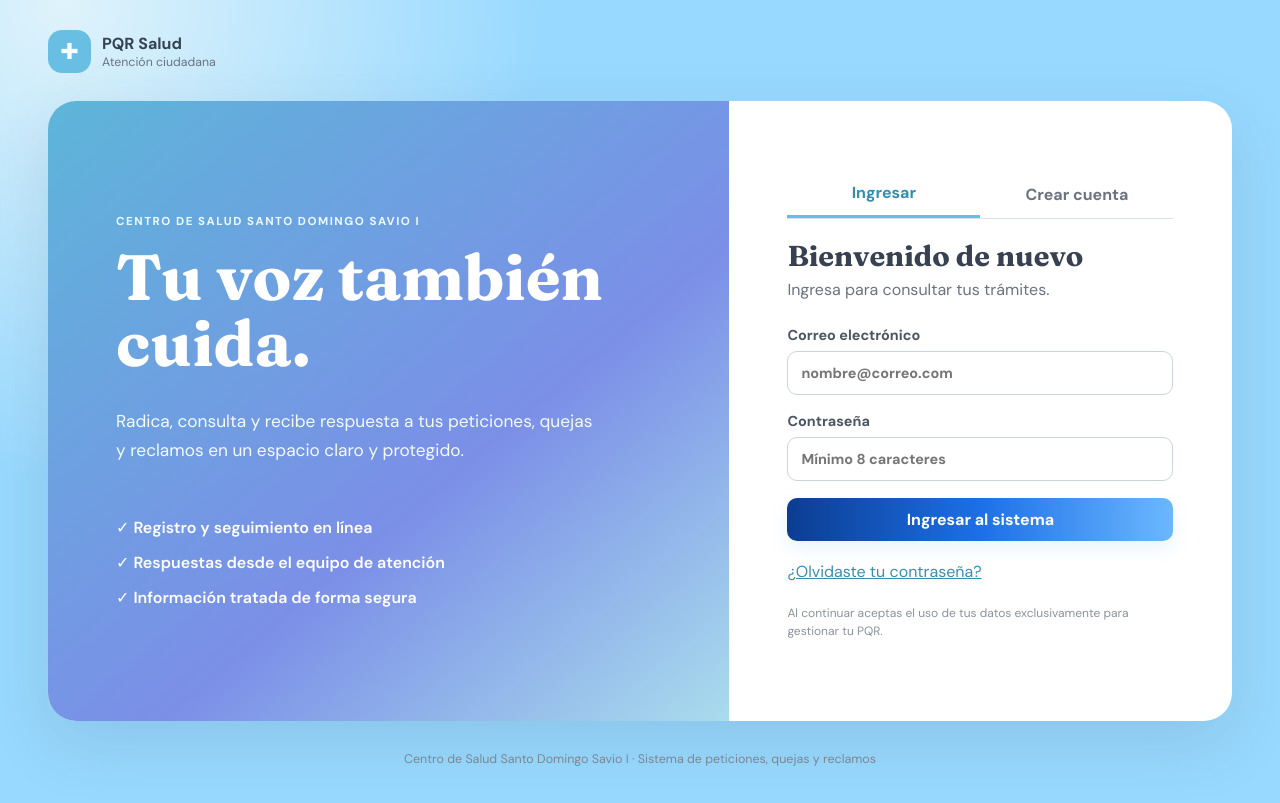
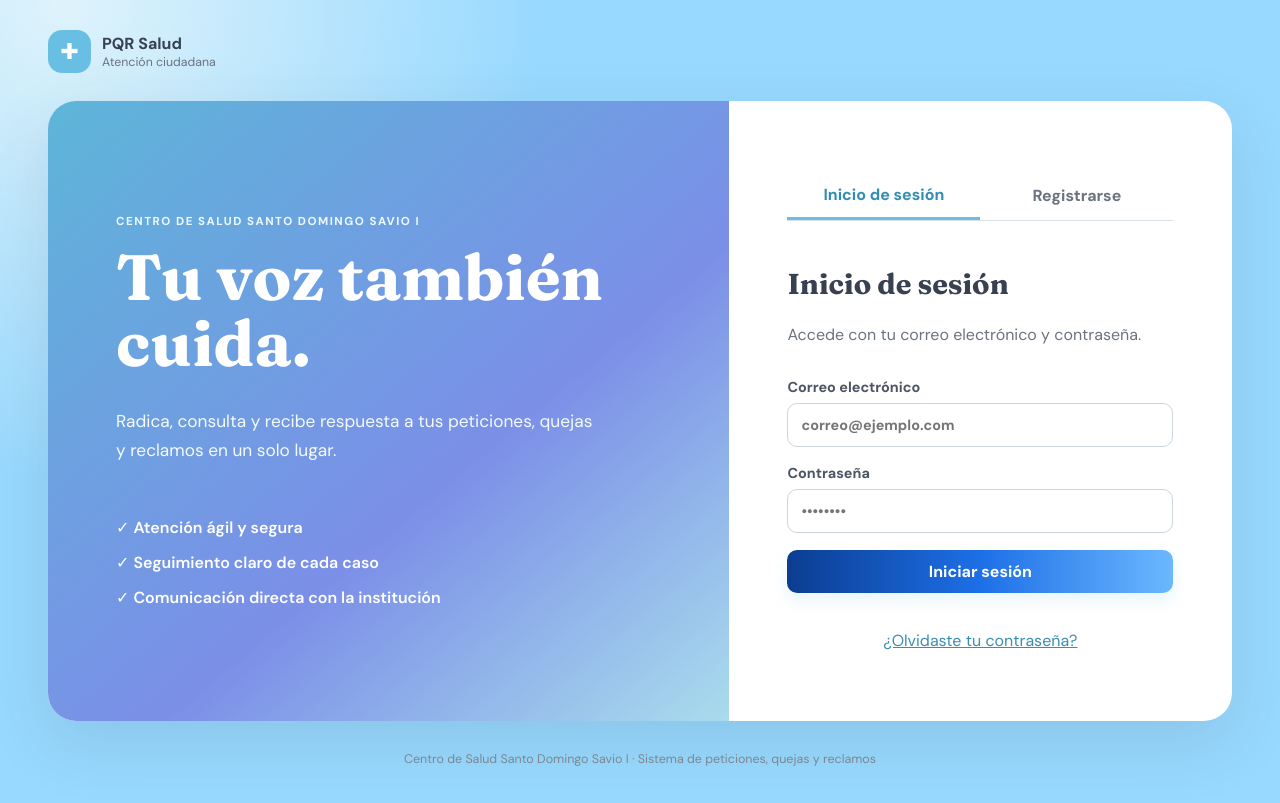
Before and after one commit to karolandrearaigosa2009banquet-arch/PPI, a React (Vite) app in the folder mi-proyecto/: page / in a window 1280 px wide. Built offline with nearby package versions, Linux system fonts and the light colour scheme.

Commit message:
Actualizar formulario de autenticación con vista de Inicio de sesión y Registrarse, incluyendo tipo de documento, datos personales y validación coherente.

```diff
--- a/mi-proyecto/src/Login.jsx
+++ b/mi-proyecto/src/Login.jsx
@@ -1,36 +1,408 @@
 import { useState } from 'react'
 import { supabase } from './supabaseClient'
 
+const DOCUMENT_OPTIONS = [
+  { value: 'rc', label: 'RC' },
+  { value: 'ti', label: 'TI' },
+  { value: 'cc', label: 'CC' },
+  { value: 'ce', label: 'CE' },
+]
+
+const initialLoginForm = {
+  email: '',
+  password: '',
+}
+
+const initialSignupForm = {
+  documentType: 'cc',
+  documentNumber: '',
+  firstName: '',
+  lastName: '',
+  email: '',
+  phone: '',
+  address: '',
+  password: '',
+  confirmPassword: '',
+}
+
 export default function Login() {
   const [view, setView] = useState('login')
-  const [form, setForm] = useState({ fullName: '', email: '', password: '', confirmPassword: '' })
+  const [loginForm, setLoginForm] = useState(initialLoginForm)
+  const [signupForm, setSignupForm] = useState(initialSignupForm)
   const [status, setStatus] = useState(null)
   const [busy, setBusy] = useState(false)
-  const set = (field) => (event) => setForm({ ...form, [field]: event.target.value })
 
-  const submit = async (event) => {
-    event.preventDefault(); setStatus(null)
-    if (view === 'signup' && form.password !== form.confirmPassword) return setStatus({ error: 'Las contraseñas no coinciden.' })
-    if (view === 'signup' && form.password.length < 8) return setStatus({ error: 'Usa una contraseña de mínimo 8 caracteres.' })
-    setBusy(true)
-    const action = view === 'login'
-      ? supabase.auth.signInWithPassword({ email: form.email.trim(), password: form.password })
-      : supabase.auth.signUp({ email: form.email.trim(), password: form.password, options: { data: { full_name: form.fullName.trim() } } })
-    const { data, error } = await action
-    setBusy(false)
-    if (error) return setStatus({ error: view === 'login' ? 'No pudimos iniciar sesión. Revisa tu correo y contraseña.' : error.message })
-    if (view === 'signup' && !data.session) setStatus({ success: 'Cuenta creada. Revisa tu correo para confirmar tu registro.' })
+  const updateLogin = (field) => (event) => {
+    setLoginForm({ ...loginForm, [field]: event.target.value })
   }
 
-  const recover = async () => {
-    if (!form.email) return setStatus({ error: 'Escribe tu correo para recibir el enlace de recuperación.' })
-    setBusy(true); const { error } = await supabase.auth.resetPasswordForEmail(form.email.trim(), { redirectTo: window.location.origin }); setBusy(false)
-    setStatus(error ? { error: error.message } : { success: 'Si existe una cuenta con ese correo, recibirás un enlace de recuperación.' })
+  const updateSignup = (field) => (event) => {
+    setSignupForm({ ...signupForm, [field]: event.target.value })
   }
 
-  return <section className="auth-layout">
-    <div className="welcome-panel"><span className="kicker">Centro de Salud Santo Domingo Savio I</span><h1>Tu voz también cuida.</h1><p>Radica, consulta y recibe respuesta a tus peticiones, quejas y reclamos en un espacio claro y protegido.</p><div className="feature-list"><span>✓ Registro y seguimiento en línea</span><span>✓ Respuestas desde el equipo de atención</span><span>✓ Información tratada de forma segura</span></div></div>
-    <div className="auth-card"><div className="switcher"><button className={view === 'login' ? 'active' : ''} onClick={() => { setView('login'); setStatus(null) }}>Ingresar</button><button className={view === 'signup' ? 'active' : ''} onClick={() => { setView('signup'); setStatus(null) }}>Crear cuenta</button></div><h2>{view === 'login' ? 'Bienvenido de nuevo' : 'Crea tu cuenta'}</h2><p className="muted">{view === 'login' ? 'Ingresa para consultar tus trámites.' : 'Solo te tomará un minuto.'}</p>
-      <form onSubmit={submit} className="form-stack">{view === 'signup' && <label>Nombre completo<input value={form.fullName} onChange={set('fullName')} autoComplete="name" required placeholder="Ej. Ana Gómez" /></label>}<label>Correo electrónico<input type="email" value={form.email} onChange={set('email')} autoComplete="email" required placeholder="nombre@correo.com" /></label><label>Contraseña<input type="password" value={form.password} onChange={set('password')} autoComplete={view === 'login' ? 'current-password' : 'new-password'} required placeholder="Mínimo 8 caracteres" /></label>{view === 'signup' && <label>Confirmar contraseña<input type="password" value={form.confirmPassword} onChange={set('confirmPassword')} autoComplete="new-password" required placeholder="Repite tu contraseña" /></label>}{status && <div className={`alert ${status.error ? 'alert-error' : 'alert-success'}`}>{status.error || status.success}</div>}<button className="btn btn-primary" disabled={busy}>{busy ? 'Procesando…' : view === 'login' ? 'Ingresar al sistema' : 'Crear cuenta'}</button></form>{view === 'login' && <button className="text-button" disabled={busy} onClick={recover}>¿Olvidaste tu contraseña?</button>}<p className="fine-print">Al continuar aceptas el uso de tus datos exclusivamente para gestionar tu PQR.</p></div>
-  </section>
+  const handleSubmit = async (event) => {
+    event.preventDefault()
+    setStatus(null)
+
+    if (!supabase) {
+      setStatus({ error: 'La configuración de Supabase no está lista.' })
+      return
+    }
+
+    if (view === 'login') {
+      const email = loginForm.email.trim()
+      const password = loginForm.password
+
+      if (!email || !password) {
+        setStatus({ error: 'Escribe tu correo y contraseña para iniciar sesión.' })
+        return
+      }
+
+      setBusy(true)
+      const { error } = await supabase.auth.signInWithPassword({ email, password })
+      setBusy(false)
+
+      if (error) {
+        setStatus({ error: 'No pudimos iniciar sesión. Revisa tu correo y contraseña.' })
+        return
+      }
+
+      setStatus({ success: 'Inicio de sesión correcto.' })
+      return
+    }
+
+    const firstName = signupForm.firstName.trim()
+    const lastName = signupForm.lastName.trim()
+    const email = signupForm.email.trim()
+    const documentNumber = signupForm.documentNumber.trim()
+    const phone = signupForm.phone.trim()
+    const address = signupForm.address.trim()
+
+    if (!signupForm.documentType) {
+      setStatus({ error: 'Selecciona un tipo de documento.' })
+      return
+    }
+
+    if (!documentNumber) {
+      setStatus({ error: 'Escribe el número de documento.' })
+      return
+    }
+
+    if (!firstName || !lastName) {
+      setStatus({ error: 'Escribe tu nombre y apellido.' })
+      return
+    }
+
+    if (!email || !/^[^\s@]+@[^\s@]+\.[^\s@]+$/.test(email)) {
+      setStatus({ error: 'Escribe un correo válido.' })
+      return
+    }
+
+    if (!phone || !/^\d{7,15}$/.test(phone.replace(/\D/g, ''))) {
+      setStatus({ error: 'Escribe un teléfono válido.' })
+      return
+    }
+
+    if (!address) {
+      setStatus({ error: 'Escribe tu dirección.' })
+      return
+    }
+
+    if (signupForm.password.length < 8) {
+      setStatus({ error: 'Usa una contraseña de mínimo 8 caracteres.' })
+      return
+    }
+
+    if (signupForm.password !== signupForm.confirmPassword) {
+      setStatus({ error: 'Las contraseñas no coinciden.' })
+      return
+    }
+
+    setBusy(true)
+    const { data, error } = await supabase.auth.signUp({
+      email,
+      password: signupForm.password,
+      options: {
+        data: {
+          full_name: `${firstName} ${lastName}`.trim(),
+          first_name: firstName,
+          last_name: lastName,
+          document_type: signupForm.documentType,
+          document_number: documentNumber,
+          phone,
+          address,
+        },
+      },
+    })
+    setBusy(false)
+
+    if (error) {
+      setStatus({ error: error.message })
+      return
+    }
+
+    if (!data.session) {
+      setStatus({ success: 'Cuenta creada. Revisa tu correo para confirmar el registro.' })
+      setSignupForm(initialSignupForm)
+      return
+    }
+
+    setStatus({ success: 'Cuenta creada correctamente.' })
+  }
+
+  const handleRecover = async () => {
+    if (!supabase) {
+      setStatus({ error: 'La configuración de Supabase no está lista.' })
+      return
+    }
+
+    if (!loginForm.email.trim()) {
+      setStatus({ error: 'Escribe tu correo para recibir el enlace de recuperación.' })
+      return
+    }
+
+    setBusy(true)
+    const { error } = await supabase.auth.resetPasswordForEmail(loginForm.email.trim(), {
+      redirectTo: window.location.origin,
+    })
+    setBusy(false)
+
+    setStatus(
+      error
+        ? { error: error.message }
+        : { success: 'Si existe una cuenta con ese correo, recibirás un enlace de recuperación.' },
+    )
+  }
+
+  return (
+    <section className="auth-layout">
+      <div className="welcome-panel">
+        <span className="kicker">Centro de Salud Santo Domingo Savio I</span>
+        <h1>Tu voz también cuida.</h1>
+        <p>
+          Radica, consulta y recibe respuesta a tus peticiones, quejas y reclamos en un
+          solo lugar.
+        </p>
+        <div className="feature-list">
+          <span>✓ Atención ágil y segura</span>
+          <span>✓ Seguimiento claro de cada caso</span>
+          <span>✓ Comunicación directa con la institución</span>
+        </div>
+      </div>
+
+      <div className="auth-card">
+        <div className="switcher">
+          <button
+            type="button"
+            className={view === 'login' ? 'active' : ''}
+            onClick={() => {
+              setView('login')
+              setStatus(null)
+            }}
+          >
+            Inicio de sesión
+          </button>
+          <button
+            type="button"
+            className={view === 'signup' ? 'active' : ''}
+            onClick={() => {
+              setView('signup')
+              setStatus(null)
+            }}
+          >
+            Registrarse
+          </button>
+        </div>
+
+        {status && (
+          <div className={`alert ${status.error ? 'alert-error' : 'alert-success'}`}>
+            <span>{status.error || status.success}</span>
+            <button type="button" onClick={() => setStatus(null)} aria-label="Cerrar alerta">
+              ×
+            </button>
+          </div>
+        )}
+
+        {view === 'login' ? (
+          <form className="form-stack" onSubmit={handleSubmit}>
+            <h2>Inicio de sesión</h2>
+            <p className="muted">Accede con tu correo electrónico y contraseña.</p>
+
+            <label htmlFor="login-email">
+              Correo electrónico
+              <input
+                id="login-email"
+                name="email"
+                type="email"
+                autoComplete="email"
+                value={loginForm.email}
+                onChange={updateLogin('email')}
+                placeholder="correo@ejemplo.com"
+                required
+              />
+            </label>
+
+            <label htmlFor="login-password">
+              Contraseña
+              <input
+                id="login-password"
+                name="password"
+                type="password"
+                autoComplete="current-password"
+                value={loginForm.password}
+                onChange={updateLogin('password')}
+                placeholder="••••••••"
+                required
+              />
+            </label>
+
+            <button type="submit" className="btn btn-primary" disabled={busy}>
+              {busy ? 'Procesando...' : 'Iniciar sesión'}
+            </button>
+
+            <button type="button" className="text-button" onClick={handleRecover}>
+              ¿Olvidaste tu contraseña?
+            </button>
+          </form>
+        ) : (
+          <form className="form-stack" onSubmit={handleSubmit}>
+            <h2>Registrarse</h2>
+            <p className="muted">Completa tus datos para crear tu cuenta.</p>
+
+            <label htmlFor="documentType">
+              Tipo de documento
+              <select
+                id="documentType"
+                name="documentType"
+                value={signupForm.documentType}
+                onChange={updateSignup('documentType')}
+                required
+              >
+                {DOCUMENT_OPTIONS.map((option) => (
+                  <option key={option.value} value={option.value}>
+                    {option.label}
+                  </option>
+                ))}
+              </select>
+            </label>
+
+            <label htmlFor="documentNumber">
+              Número de documento
+              <input
+                id="documentNumber"
+                name="documentNumber"
+                type="text"
+                value={signupForm.documentNumber}
+                onChange={updateSignup('documentNumber')}
+                placeholder="1234567890"
+                required
+              />
+            </label>
+
+            <label htmlFor="firstName">
+              Nombre
+              <input
+                id="firstName"
+                name="firstName"
+                type="text"
+                autoComplete="given-name"
+                value={signupForm.firstName}
+                onChange={updateSignup('firstName')}
+                placeholder="Tu nombre"
+                required
+              />
+            </label>
+
+            <label htmlFor="lastName">
+              Apellido
+              <input
+                id="lastName"
+                name="lastName"
+                type="text"
+                autoComplete="family-name"
+                value={signupForm.lastName}
+                onChange={updateSignup('lastName')}
+                placeholder="Tu apellido"
+                required
+              />
+            </label>
+
+            <label htmlFor="signup-email">
+              Correo
+              <input
+                id="signup-email"
+                name="email"
+                type="email"
+                autoComplete="email"
+                value={signupForm.email}
+                onChange={updateSignup('email')}
+                placeholder="correo@ejemplo.com"
+                required
+              />
+            </label>
+
+            <label htmlFor="phone">
+              Teléfono
+              <input
+                id="phone"
+                name="phone"
+                type="tel"
+                autoComplete="tel"
+                value={signupForm.phone}
+                onChange={updateSignup('phone')}
+                placeholder="3001234567"
+                required
+              />
+            </label>
+
+            <label htmlFor="address">
+              Dirección
+              <input
+                id="address"
+                name="address"
+                type="text"
+                autoComplete="street-address"
+                value={signupForm.address}
+                onChange={updateSignup('address')}
+                placeholder="Calle 123 # 45-67"
+                required
+              />
+            </label>
+
+            <label htmlFor="signup-password">
+              Contraseña
+              <input
+                id="signup-password"
+                name="password"
+                type="password"
+                autoComplete="new-password"
+                value={signupForm.password}
+                onChange={updateSignup('password')}
+                placeholder="Mínimo 8 caracteres"
+                required
+              />
+            </label>
+
+            <label htmlFor="confirmPassword">
+              Confirmar contraseña
+              <input
+                id="confirmPassword"
+                name="confirmPassword"
+                type="password"
+                autoComplete="new-password"
+                value={signupForm.confirmPassword}
+                onChange={updateSignup('confirmPassword')}
+                placeholder="Repite tu contraseña"
+                required
+              />
+            </label>
+
+            <button type="submit" className="btn btn-primary" disabled={busy}>
+              {busy ? 'Creando cuenta...' : 'Crear cuenta'}
+            </button>
+          </form>
+        )}
+      </div>
+    </section>
+  )
 }
```
